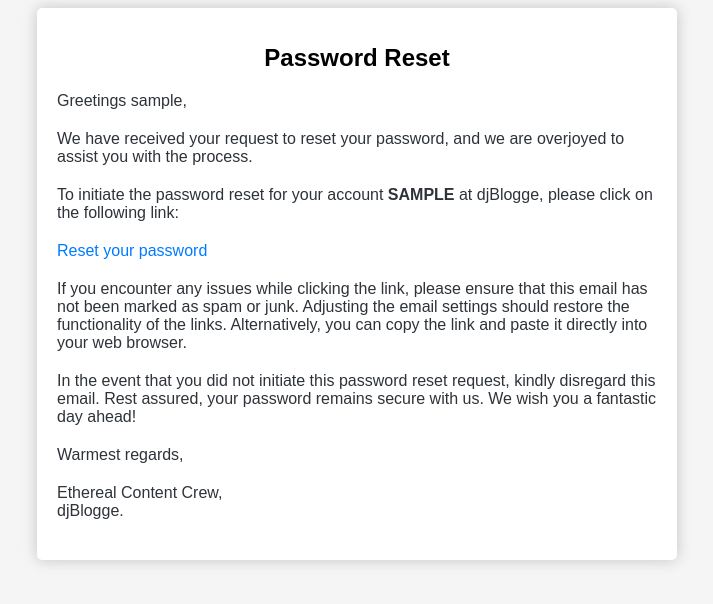
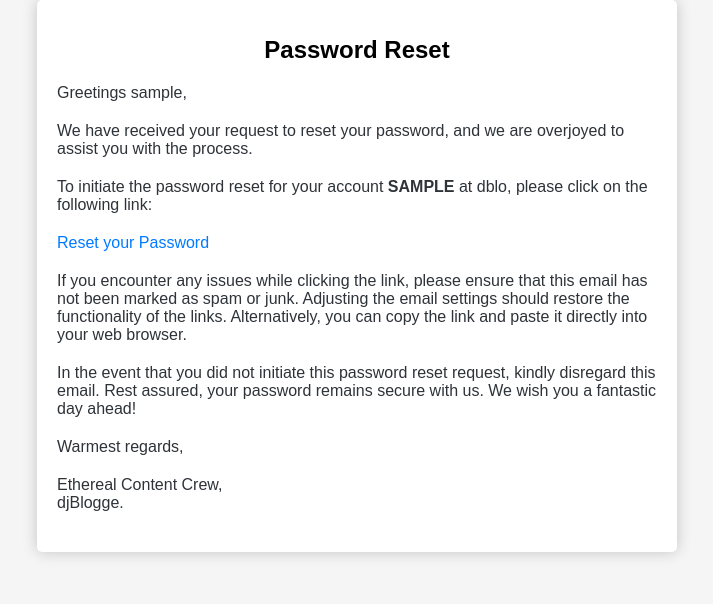
Before and after one commit to lewiskirori/djBlogge, a Django app: template templates/registration/password_reset_email.htm in a window 1280 px wide. Shown: the top 604 px of the page, without its empty margins (283-996 px from the left). Run offline with Django 4.2, Linux system fonts and the light colour scheme; a user stored in the database is signed in; tables that the repository leaves empty hold one stand-in row (values such as "Sample post"); the template is opened without the code that fills it: most values are stand-ins (such as "Sample title", 1, 10 or a date in 2020).

Commit message:
expression patterns

```diff
--- a/templates/registration/password_reset_email.htm
+++ b/templates/registration/password_reset_email.htm
@@ -2,12 +2,13 @@
 <html lang="en">
 <head>
     <meta charset="UTF-8">
-    <meta name="viewport" content="width=device-width, initial-scale=1.0">
     <title>Password Reset</title>
     <style>
         body {
-        font-family: 'Josefin Sans', sans-serif;
+            font-family: Arial, sans-serif;
             background-color: #f5f5f5;
+            margin: 0;
+            padding: 0;
         }
 
         .container {
@@ -47,9 +48,9 @@
         <p>Greetings {{ user.username }},</p>
 
         <p>We have received your request to reset your password, and we are overjoyed to assist you with the process.</p>
-        <p>To initiate the password reset for your account <strong>{{ user.username|upper }}</strong> at djBlogge, please click on the following link:</p>
+        <p>To initiate the password reset for your account <strong>{{ user.username|upper }}</strong> at dblo, please click on the following link:</p>
 
-        <p><a class="link" href="{{ protocol }}://{{ domain }}{% url 'password_reset_confirm' uidb64=uid token=token %}">Reset your password</a></p>
+        <p><a class="link" href="{{ protocol }}://{{ domain }}{% url 'password_reset_confirm' uidb64=uid token=token %}">Reset your Password</a></p>
 
         <p>If you encounter any issues while clicking the link, please ensure that this email has not been marked as spam or junk. Adjusting the email settings should restore the functionality of the links. Alternatively, you can copy the link and paste it directly into your web browser.</p>
 
```
Lines whose indentation alone changed are shown as unchanged.
